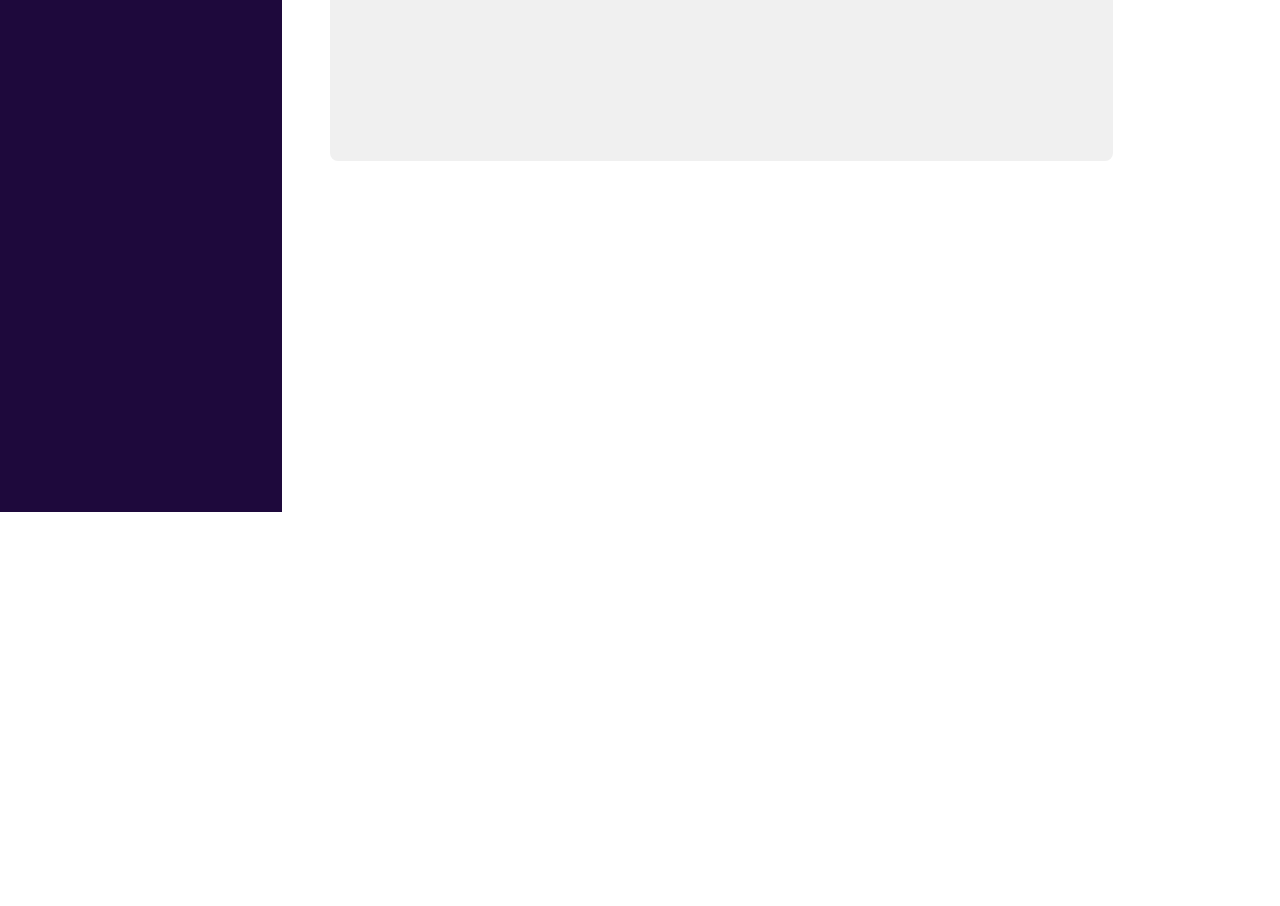
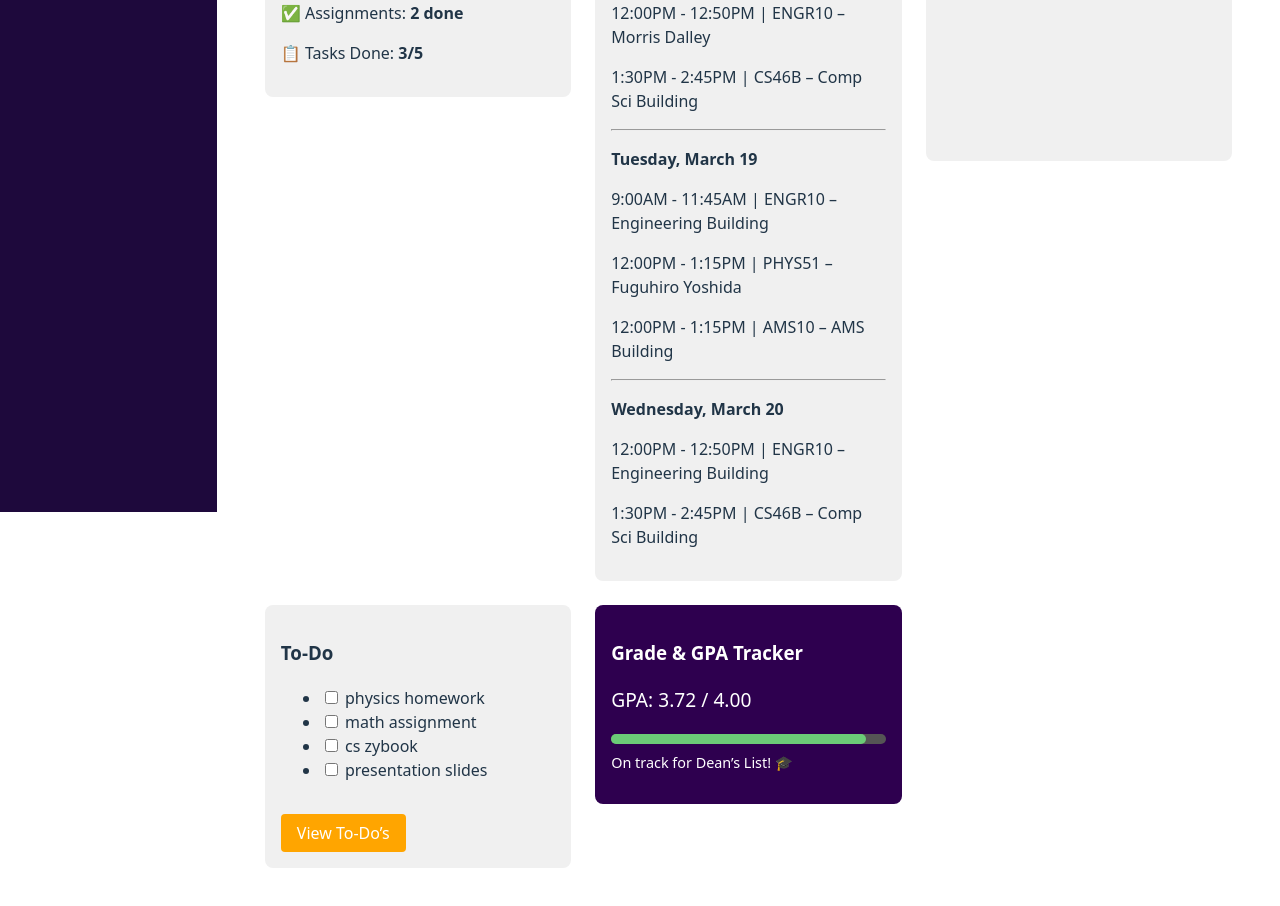
Before and after one commit to arsham-shirkouhi/academix, a React (Vite) app: page / in a window 1280 px wide. Shown: the part 320-1226 px from the top of the page. Before the commit the page ends 832 px from the top, so only its background shows below. Built offline with nearby package versions, Linux system fonts and the light colour scheme; the HTML template or start-up script is replaced by a standard one.

Commit message:
Fix: moved useStates inside dashboard to fix the hook error

```diff
--- a/src/pages/Dashboard.tsx
+++ b/src/pages/Dashboard.tsx
@@ -35,7 +35,7 @@ function Dashboard() {
 
   return (
     <div style={{ padding: "2rem" }}>
-      {/* Canvas API Connection Form */}
+      {/* Canvas API Token Input Form */}
       <div style={{ marginBottom: "2rem" }}>
         <h2>Connect to Canvas</h2>
         <input
@@ -55,10 +55,68 @@ function Dashboard() {
         <button onClick={handleFetch}>Fetch Events</button>
       </div>
 
-      {/* Upcoming Events Component */}
-      <UpcomingEvents events={events} />
+      {/* Main Grid */}
+      <div
+        style={{
+          display: "grid",
+          gridTemplateColumns: "repeat(3, 1fr)",
+          gap: "1.5rem",
+          alignItems: "start",
+        }}
+      >
+        {/* This Week Overview */}
+        <div style={{ backgroundColor: "#f0f0f0", padding: "1rem", borderRadius: "8px" }}>
+          <h3>This Week</h3>
+          <p>🕒 Study Time: <strong>2h 30m</strong></p>
+          <p>✅ Assignments: <strong>2 done</strong></p>
+          <p>📋 Tasks Done: <strong>3/5</strong></p>
+        </div>
+
+        {/* Weekly Calendar */}
+        <div style={{ backgroundColor: "#f0f0f0", padding: "1rem", borderRadius: "8px" }}>
+          <h3>Weekly Calendar</h3>
+          <p><strong>Monday, March 18</strong></p>
+          <p>12:00PM - 12:50PM | ENGR10 – Morris Dalley</p>
+          <p>1:30PM - 2:45PM | CS46B – Comp Sci Building</p>
+          <hr />
+          <p><strong>Tuesday, March 19</strong></p>
+          <p>9:00AM - 11:45AM | ENGR10 – Engineering Building</p>
+          <p>12:00PM - 1:15PM | PHYS51 – Fuguhiro Yoshida</p>
+          <p>12:00PM - 1:15PM | AMS10 – AMS Building</p>
+          <hr />
+          <p><strong>Wednesday, March 20</strong></p>
+          <p>12:00PM - 12:50PM | ENGR10 – Engineering Building</p>
+          <p>1:30PM - 2:45PM | CS46B – Comp Sci Building</p>
+        </div>
+
+        {/* Upcoming Events (LIVE from Canvas) */}
+        <UpcomingEvents events={events} />
+
+        {/* To-Do List */}
+        <div style={{ backgroundColor: "#f0f0f0", padding: "1rem", borderRadius: "8px" }}>
+          <h3>To-Do</h3>
+          <ul>
+            <li><input type="checkbox" /> physics homework</li>
+            <li><input type="checkbox" /> math assignment</li>
+            <li><input type="checkbox" /> cs zybook</li>
+            <li><input type="checkbox" /> presentation slides</li>
+          </ul>
+          <button style={{ marginTop: "1rem", backgroundColor: "orange", color: "white", padding: "0.5rem 1rem", border: "none", borderRadius: "4px" }}>View To-Do’s</button>
+        </div>
+
+        {/* GPA Tracker */}
+        <div style={{ backgroundColor: "#2e004f", padding: "1rem", borderRadius: "8px", color: "white" }}>
+          <h3>Grade & GPA Tracker</h3>
+          <p style={{ fontSize: "1.2rem", marginTop: "1rem" }}>GPA: 3.72 / 4.00</p>
+          <div style={{ backgroundColor: "#555", height: "10px", borderRadius: "5px", marginTop: "0.5rem" }}>
+            <div style={{ width: "93%", height: "100%", backgroundColor: "#6BCB77", borderRadius: "5px" }}></div>
+          </div>
+          <p style={{ fontSize: "0.9rem", marginTop: "0.5rem" }}>On track for Dean’s List! 🎓</p>
+        </div>
+      </div>
     </div>
   );
+
 }
 
 export default Dashboard;
```
